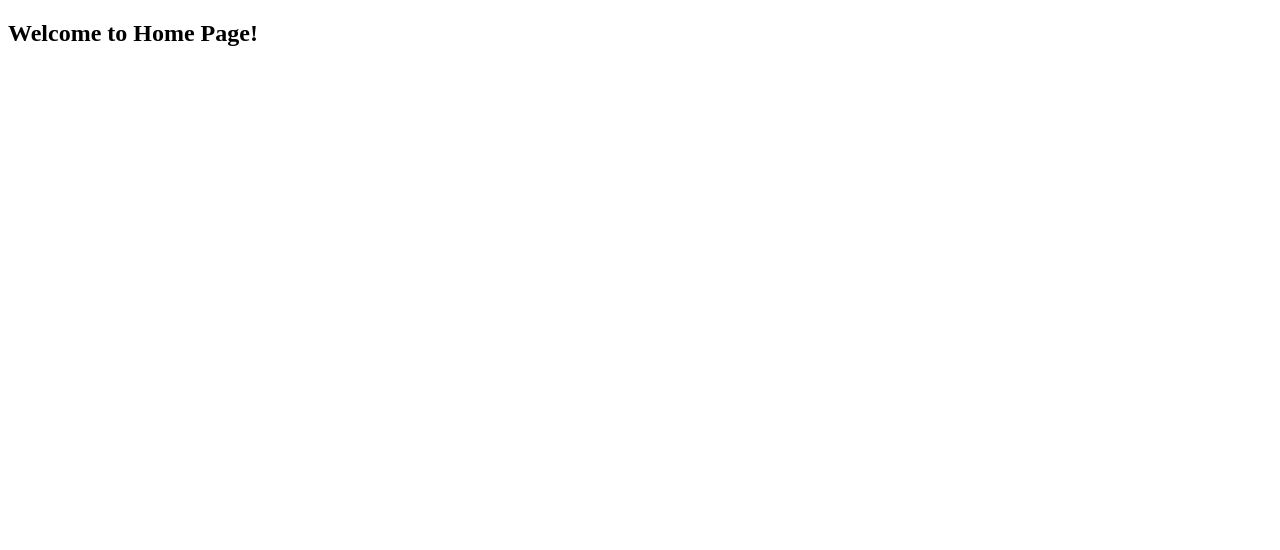
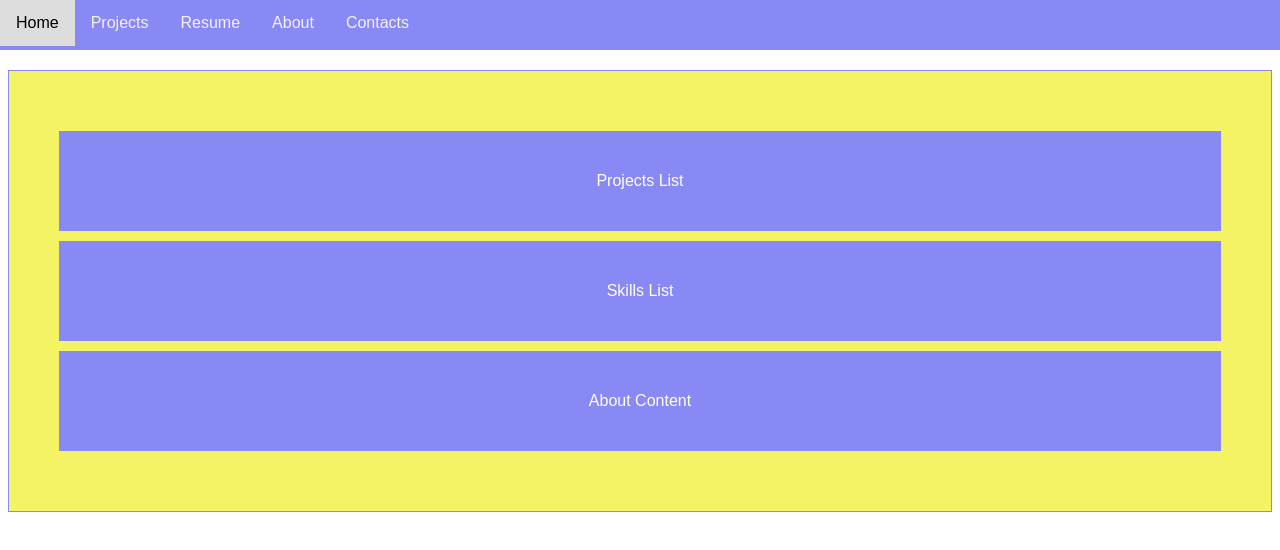
Before and after one commit to Buffden/angular-project, an Angular app: page / in a window 1280 px wide. Shown: the top 550 px of the page. Built offline with nearby package versions, Linux system fonts and the light colour scheme.

Commit message:
Nav bar implemented, project, skills and about container implemented

```diff
--- a/src/app/app.component.css
+++ b/src/app/app.component.css
@@ -0,0 +1,46 @@
+.navbar-container {
+    width: 100%;
+    background-color: #333;
+    position: sticky;
+    text-align: right;
+    overflow: hidden;
+    font-family: Arial, sans-serif;
+    background-color: rgb(137, 137, 246);
+    position: fixed;
+    top: 0;
+    left: 0;
+    height: 50px;
+}
+
+.navbar-container a {
+    float: left;
+    display: block;
+    color: #f2f2f2;
+    text-align: center;
+    padding: 14px 16px;
+    text-decoration: none;
+}
+
+.navbar-container a:hover {
+    background-color: #ddd;
+    color: black;
+}
+
+.body-container{
+  padding: 50px;
+  margin-top: 70px;
+  border: 1px solid rgb(137, 137, 246);
+  text-align: center;
+  background-color: rgb(243, 243, 100);
+}
+
+.projects-container, .skills-container, .about-container {
+    margin: 10px auto 10px auto;
+    background-color:rgb(137, 137, 246);
+    height: 100px;
+    color: white;
+    display: flex;
+    align-items: center;
+    justify-content: center;
+    font-family: Arial, sans-serif;
+}
--- a/src/app/app.component.html
+++ b/src/app/app.component.html
@@ -1,3 +1,21 @@
-<div>
-  <h2>Welcome to Home Page!</h2>
+<div class="home-container">
+  <div class="navbar-container">
+    <a href="#home">Home</a>
+    <a href="#projects">Projects</a>
+    <a href="#resume">Resume</a>
+    <a href="#about">About</a>
+    <a href="#contact">Contacts</a>
+  </div>
+
 </div>
+<div class="body-container">
+  <div class="projects-container">
+    <span class="projects-container__title">Projects List</span>
+  </div>
+  <div class="skills-container">
+    <span class="skills-container__title">Skills List</span>
+  </div>
+  <div class="about-container">
+    <span class="about-container__title">About Content</span>
+  </div>
+</div>
--- a/src/index.html
+++ b/src/index.html
@@ -6,6 +6,12 @@
   <base href="/">
   <meta name="viewport" content="width=device-width, initial-scale=1">
   <link rel="icon" type="image/x-icon" href="favicon.ico">
+  <style>
+    body {
+      background-color: #ffffff;
+    }
+
+    </style>
 </head>
 <body>
   <app-root></app-root>
```
